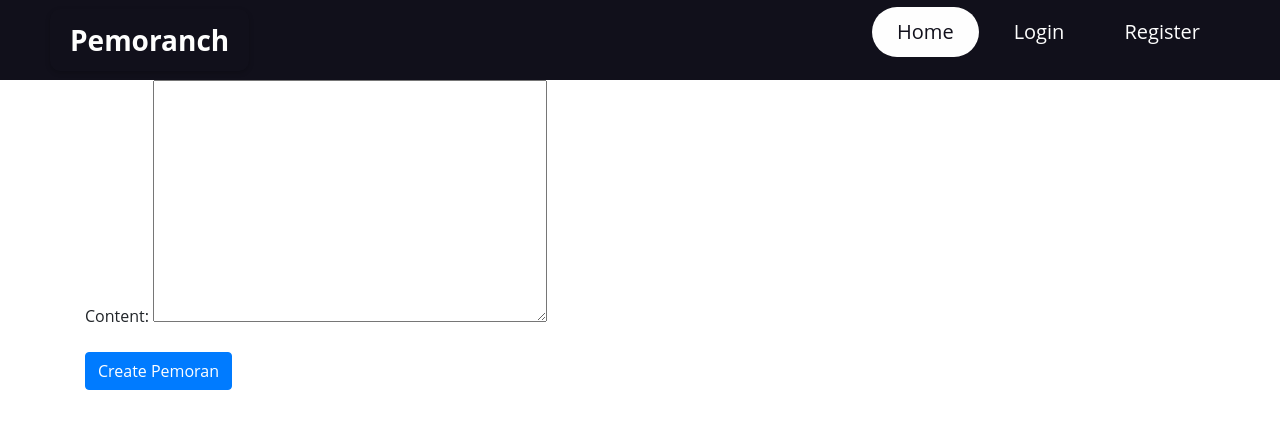
After one commit to ArhipDolya/PemoranchSocialNetwork, a Django app: page /create-pemoran in a window 1280 px wide. The commit adds this page. Shown: the top 429 px of the page. Run offline with Django 4.2, Linux system fonts and the light colour scheme; some libraries are stand-ins or nearby versions.

Commit message:
Add functionality for creating pemorans into database with form handling. Implemented a form for creating new pemorans, including input validation and error handling. Added backend logic to handle form submissions and store the pemorans in the database. Used Django's built-in form handling and ORM for data persistence.

```diff
--- a/Pemoranch/urls.py
+++ b/Pemoranch/urls.py
@@ -10,4 +10,5 @@ urlpatterns = [
     path('', include('pemoranchees.urls')),
     path('pemos/', views.pemoran_list_view),
     path('pemos/<int:pemoran_id>', views.pemoran_details_view, name='pemoran_details_view'),
+    path('create-pemoran', views.pemoran_create_view, name='pemoran_create_view'),
 ]
--- /dev/null
+++ b/PemoranchApp/static/css/base_style.css
@@ -0,0 +1,135 @@
+* {
+    padding: 0;
+    margin: 0;
+    box-sizing: border-box;
+    text-decoration: none;
+    list-style: none;
+    font-family: "Open Sans", sans-serif;
+
+}
+
+img {
+    width: 100%;
+}
+
+header {
+    width: 100%;
+    height: 80px;
+    background: #11101b;
+    display: flex;
+    align-items: center;
+    justify-content: space-between;
+    padding: 0 50px;
+}
+
+
+
+.logo {
+    font-size: 28px;
+    font-weight: bold;
+    color: #fefefe;
+    background-color: #11101b;
+    padding: 10px 20px;
+    border-radius: 10px;
+    box-shadow: 0 2px 5px rgba(0, 0, 0, 0.2);
+    transition: background-color 0.3s, transform 0.3s;
+}
+
+.logo a {
+    color: #fefefe;
+    text-decoration: none;
+}
+
+.logo:hover {
+    background-color: #22223c;
+    transform: scale(1.05);
+}
+
+.hamburger {
+    display: none;
+}
+
+.nav-bar ul {
+    display: flex;
+}
+
+.nav-bar ul li a {
+    display: block;
+    color: #fefefe;
+    font-size: 20px;
+    padding: 10px 25px;
+    border-radius: 50px;
+    transition: 0.2s;
+    margin: 0 5px;
+}
+
+.nav-bar ul li a:hover {
+    color: #11101b;
+    background: #fefefe;
+}
+
+.nav-bar ul li a.active {
+    color: #11101b;
+    background: #fefefe;
+}
+
+@media only screen and (max-width: 1320px) {
+    header {
+        padding: 0 50px;
+    }
+}
+
+@media only screen and (max-width: 1110px) {
+    header {
+        padding: 0 30px;
+    }
+}
+
+/* Media queries for Android devices */
+@media only screen and (max-width: 1110px) and (min-device-width: 320px) and (max-device-width: 768px) {
+
+    .hamburger {
+        display: block;
+        cursor: pointer;
+    }
+
+    .hamburger .line {
+        width: 30px;
+        height: 3px;
+        background: #fefefe;
+        margin: 6px 0;
+    }
+
+    .nav-bar {
+        height: 0;
+        position: absolute;
+        top: 80px;
+        left: 0;
+        right: 0;
+        width: 100vw;
+        background: #11101b;
+        transition: 0.5s;
+        overflow: hidden;
+    }
+
+    .nav-bar.active {
+        height: 450px;
+    }
+
+    .nav-bar ul {
+        display: block;
+        width: fit-content;
+        margin: 80px auto 0 auto;
+        text-align: center;
+        transition: 0s;
+    }
+
+    .nav-bar.active ul {
+        opacity: 1;
+    }
+
+    .nav-bar ul li a {
+        margin-bottom: 12px;
+        color: red;
+    }
+}
--- /dev/null
+++ b/pemoranchees/forms.py
@@ -0,0 +1,20 @@
+from django import forms
+
+from .models import Pemoran
+
+
+MAX_CONTENT_LENTGH = 260
+
+class PemoranForm(forms.ModelForm):
+
+    class Meta:
+        model = Pemoran
+        fields = ['content']
+
+    def clean_content(self):
+        content = self.cleaned_data.get('content')
+
+        if len(content) > MAX_CONTENT_LENTGH:
+            raise forms.ValidationError('This pemoran is very long')
+        else:
+            return content
--- a/pemoranchees/views.py
+++ b/pemoranchees/views.py
@@ -1,8 +1,26 @@
-from django.shortcuts import render
+from django.shortcuts import render, redirect
 from django.http import HttpResponse, Http404, JsonResponse
+from django.views.decorators.csrf import csrf_protect
 
 from .models import Pemoran
+from .forms import PemoranForm
 import random
+
+
+@csrf_protect
+def pemoran_create_view(request):
+    if request.method == 'POST':
+        form = PemoranForm(request.POST)
+
+        if form.is_valid():
+            form.save()
+
+            return redirect('/')
+
+    else:
+        form = PemoranForm()
+
+    return render(request, 'components/form.html', {'form': form})
 
 
 def pemoran_list_view(request):
--- /dev/null
+++ b/templates/components/form.html
@@ -0,0 +1,17 @@
+{% extends 'base.html' %}
+{% load static %}
+
+
+{% block title %}
+    <title>Create Pemoran</title>
+{% endblock %}
+
+{% block content %}
+
+    <form method='POST'>
+        {% csrf_token %}
+        {{ form.as_p }}
+        <button type='submit' class='btn btn-primary'>Create Pemoran</button>
+    </form>
+
+{% endblock %}
```
Also changed, not shown: PemoranchApp/templates/PemoranchApp/base.html (added, +70 -0 lines), PemoranchApp/templates/PemoranchApp/homepage.html (added, +11 -0 lines), PemoranchApp/templates/PemoranchApp/registration/login.html (added, +11 -0 lines), PemoranchApp/templates/PemoranchApp/registration/logout.html (added, +13 -0 lines), PemoranchApp/templates/PemoranchApp/registration/registration.html (added, +11 -0 lines), templates/main_pages/homepage.html (+11 -0 lines), db.sqlite3.
